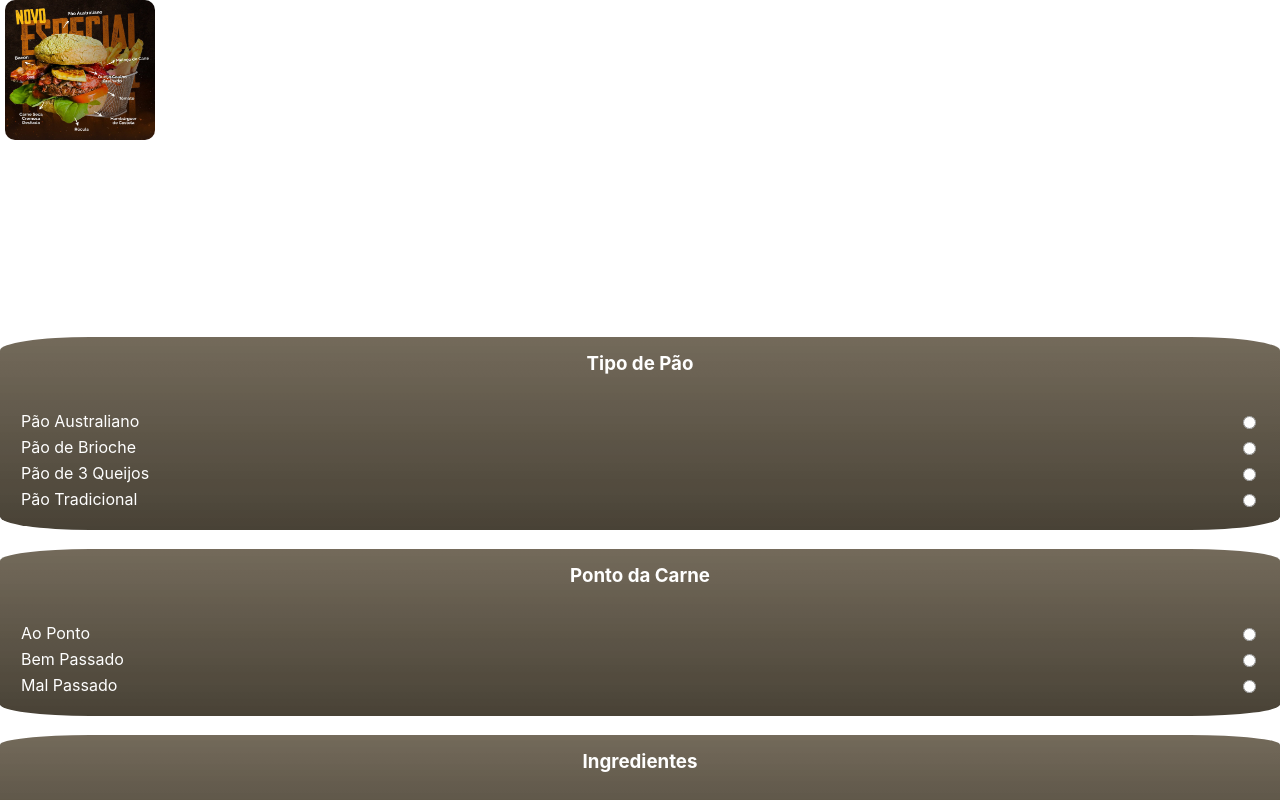
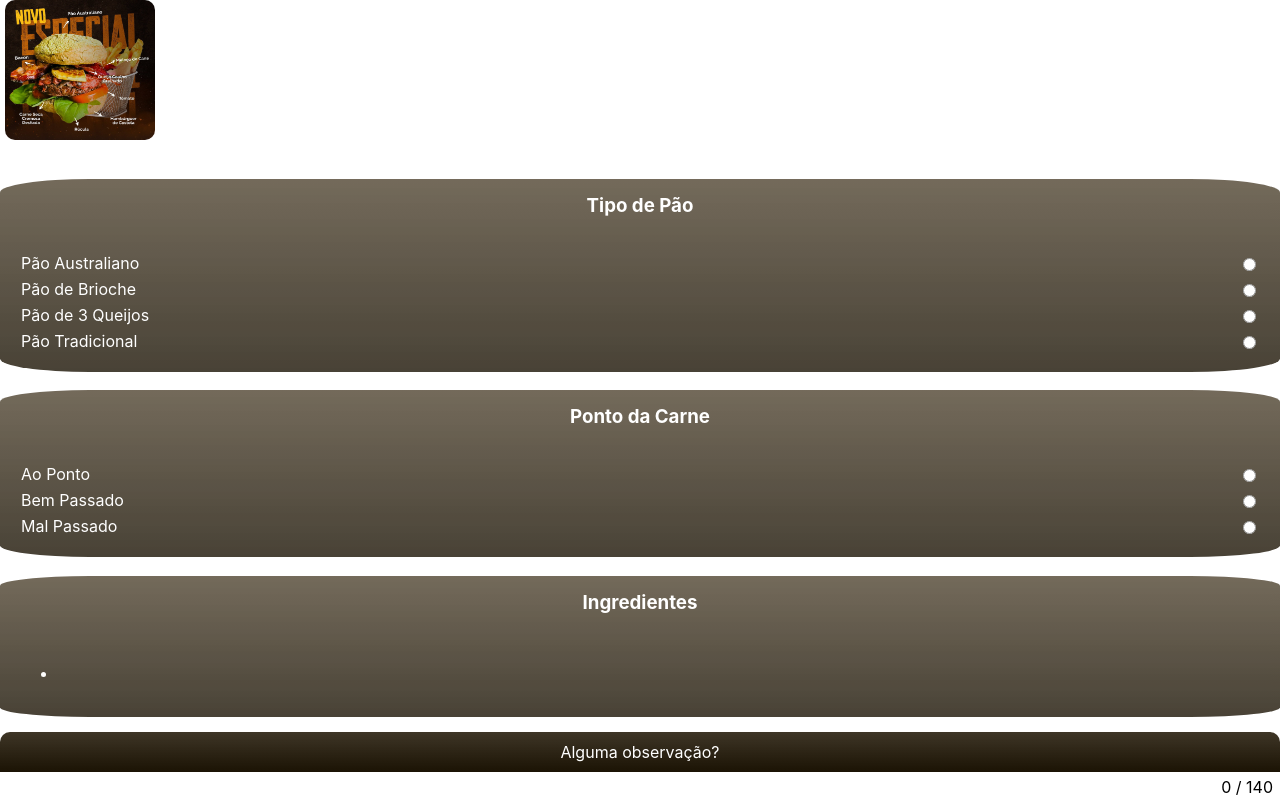
Before and after one commit to zZubat/Burguer-Night, a React (Create React App) app in the folder burguernight/: page /Pedidohamburguer in a window 1280 px wide. Shown: the top 800 px of the page. Built offline with nearby package versions, Linux system fonts and the light colour scheme.

Commit message:
Atualizado de novo

```diff
--- a/burguernight/src/componentes/TelaPedido/Hamburguer/index.tsx
+++ b/burguernight/src/componentes/TelaPedido/Hamburguer/index.tsx
@@ -29,7 +29,7 @@ function PedidoHamburguer(props: Props) {
 
     return (
         <div>
-            <div>
+            <div className={styles.card}>
                 <div>
                     <img className={styles.FotoLanche} src={FotoLanche} />
                 </div>
```
